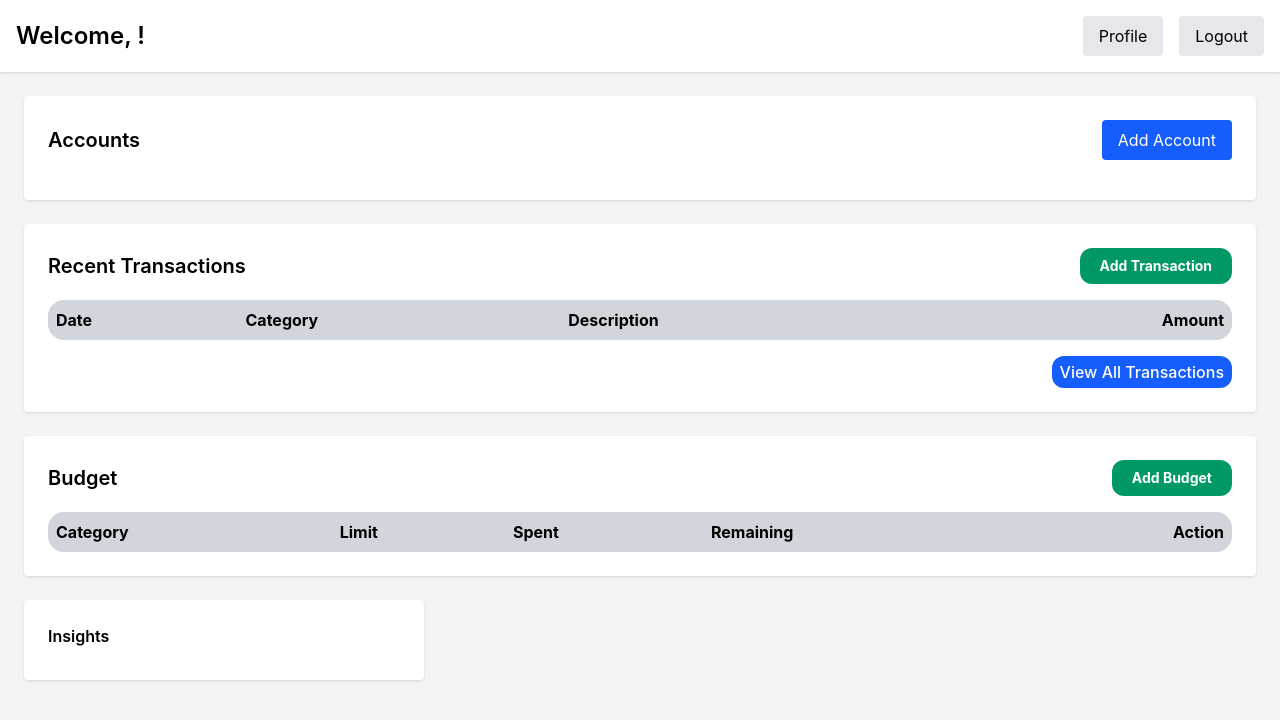
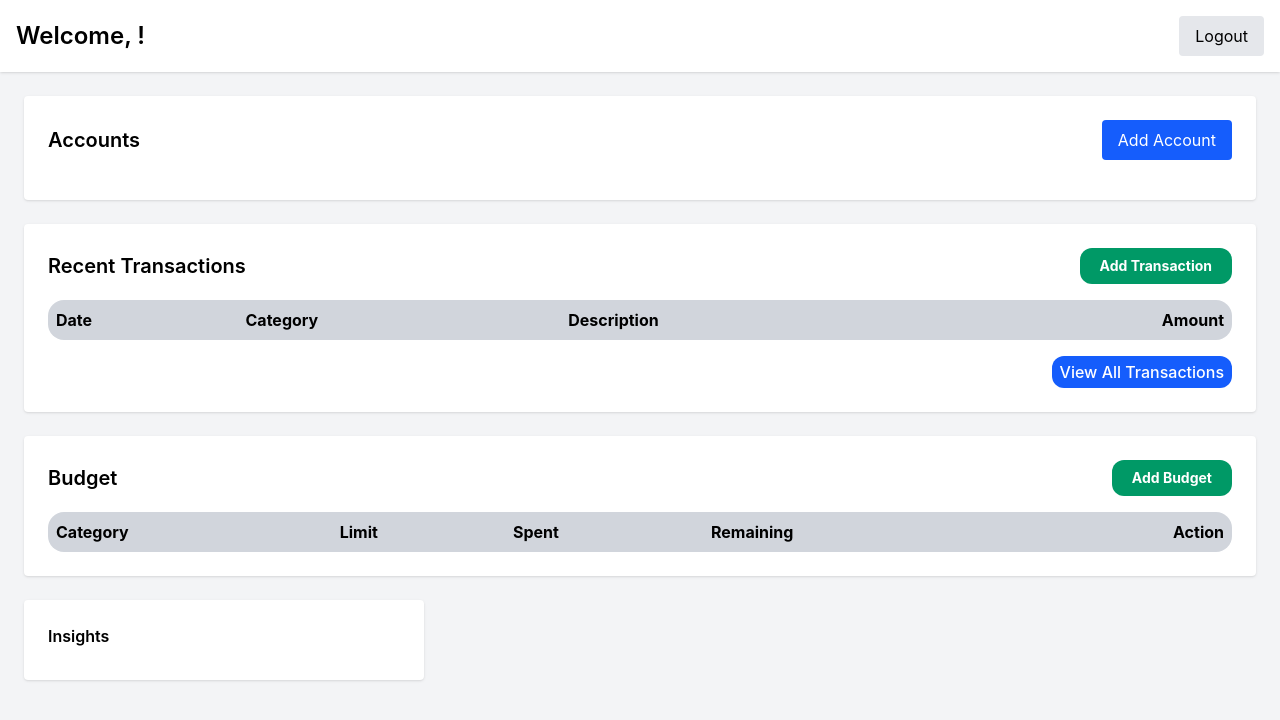
Before and after one commit to abdulhaseeb0666/finance-management, a Next.js app: page /dashboard in a window 1280 px wide. Shown: the top 720 px of the page. Built offline with nearby package versions, Linux system fonts and the light colour scheme.

Commit message:
On branch master Your branch is up to date with 'origin/master'.
Changes to be committed:
	modified:   app/dashboard/DashboardContent.tsx

```diff
--- a/app/dashboard/DashboardContent.tsx
+++ b/app/dashboard/DashboardContent.tsx
@@ -104,9 +104,6 @@ const DashboardContent = () => {
       <header className="bg-white shadow p-4 flex justify-between items-center">
         <h1 className="text-2xl font-semibold">Welcome, {name}!</h1>
         <div className="flex items-center gap-4">
-          <button className="px-4 py-2 bg-gray-200 rounded hover:bg-gray-300 hover:cursor-pointer">
-            Profile
-          </button>
           <button
             onClick={() => {
               localStorage.removeItem("login");
```
